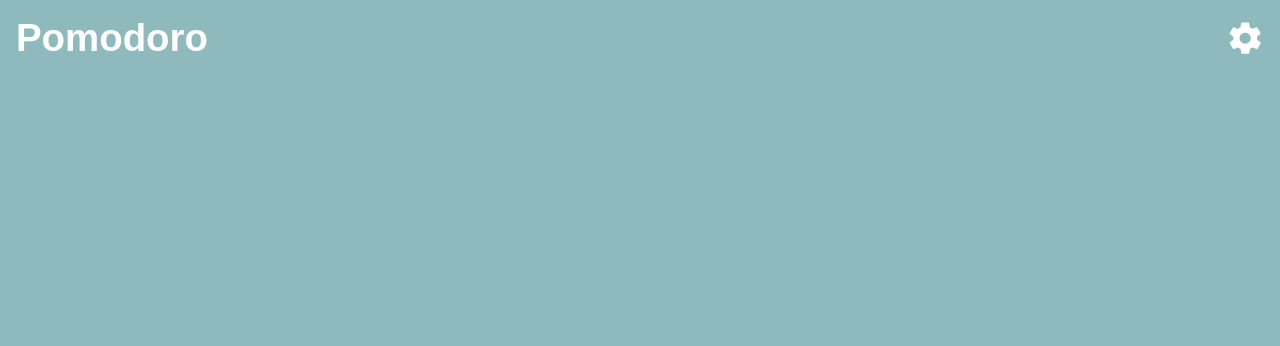
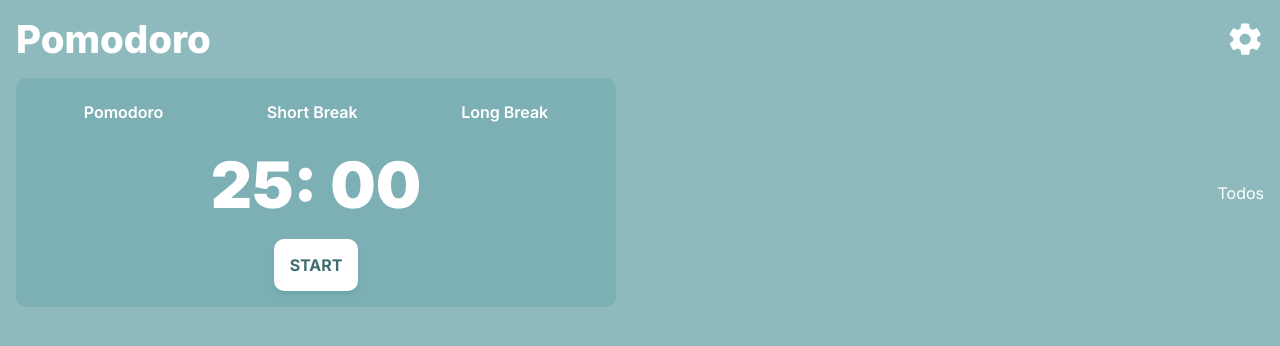
Before and after one commit to uttamakwana/featured-pomodoro, a React (Vite) app: page / in a window 1280 px wide. Shown: the top 346 px of the page. Built offline with nearby package versions, Linux system fonts and the light colour scheme.

Commit message:
Completed with the styling of clock

```diff
--- a/src/App.jsx
+++ b/src/App.jsx
@@ -1,10 +1,18 @@
 // components
-import { Header } from "./components";
+import { Clock, Header, Todos } from "./components";
+// styles
+import "./styles/App.css";
 
 const App = () => {
   return (
     <main className="min-h-100 bg-primary-400" data-theme="Pomodoro" id="app">
-      <Header />
+      <div className="container">
+        <Header />
+        <div className="hero flex-between gap-1">
+          <Clock />
+          <Todos />
+        </div>
+      </div>
     </main>
   );
 };
--- /dev/null
+++ b/src/components/Clock/Clock.jsx
@@ -0,0 +1,19 @@
+// components
+import Tabs from "./Tabs/Tabs";
+import Timer from "./Timer/Timer";
+// css
+import "./clock.css";
+
+const Clock = () => {
+  return (
+    <div className="clock-container max-w-600 w-100 flex-col bg-primary-500 p-1 br-10 gap-1">
+      <Tabs />
+      <Timer />
+      <button className="clock-btn p-1 border-none outline-none fw-600 fs-body1 bg-white-900 text-primary-900 uppercase fw-700 br-10">
+        Start
+      </button>
+    </div>
+  );
+};
+
+export default Clock;
--- /dev/null
+++ b/src/components/Clock/Tabs/Tabs.jsx
@@ -0,0 +1,19 @@
+// tabs
+const displayTabs = ["Pomodoro", "Short Break", "Long Break"];
+
+const Tabs = () => {
+  return (
+    <div className="tabs-container flex">
+      {displayTabs.map((tab) => (
+        <button
+          key={tab}
+          className="tab-btn flex-grow-1 p-8 border-none outline-none fw-600 fs-body1 text-white-900 br-10 text-center fs-medium"
+        >
+          {tab}
+        </button>
+      ))}
+    </div>
+  );
+};
+
+export default Tabs;
--- /dev/null
+++ b/src/components/Clock/Timer/Timer.jsx
@@ -0,0 +1,5 @@
+const Timer = () => {
+  return <div className="timer-container fw-900 text-center">25: 00</div>;
+};
+
+export default Timer;
--- /dev/null
+++ b/src/components/Clock/clock.css
@@ -0,0 +1,20 @@
+/** Tabs CSS */
+.tab-btn {
+ background-color: transparent;
+}
+
+.tab-btn.active {
+ background-color: var(--clr-primary-600);
+}
+
+/** Timer CSS  */
+.timer-container {
+ font-size: clamp(8svh, 5vw, 15svh)
+}
+
+/** Clock CSS */
+.clock-btn {
+ background: var(--clr-primary-500);
+ align-self: center;
+ box-shadow: 0 4px 4px var(--clr-primary-600);
+}
--- a/src/components/Header/Header.jsx
+++ b/src/components/Header/Header.jsx
@@ -4,7 +4,7 @@ import { SettingsIcon } from "../../constants/icons.js";
 const Header = () => {
   return (
     <header className="header">
-      <div className="container flex-between py-1">
+      <div className="flex-between py-1">
         <h1 className="fw-800 fs-heading pointer">Pomodoro</h1>
         <SettingsIcon className="pointer fs-heading" title="Settings" />
       </div>
--- /dev/null
+++ b/src/components/Todos/Todos.jsx
@@ -0,0 +1,5 @@
+const Todos = () => {
+  return <div>Todos</div>;
+};
+
+export default Todos;
--- a/src/components/index.js
+++ b/src/components/index.js
@@ -1,5 +1,7 @@
 // import components
 import Header from "./Header/Header";
+import Clock from "./Clock/Clock";
+import Todos from "./Todos/Todos";
 
 // export components
-export { Header };
+export { Header, Clock, Todos };
--- /dev/null
+++ b/src/styles/App.css
@@ -0,0 +1,6 @@
+/* for the tablet and mobile phones */
+@media (width <= 768px) {
+  .hero {
+    flex-direction: column;
+  }
+}
--- a/src/styles/index.css
+++ b/src/styles/index.css
@@ -6,7 +6,7 @@
   margin: 0;
   padding: 0;
   box-sizing: border-box;
-  font-family: sans-serif;
+  font-family: "Inter", sans-serif;
 }
 
 body {
```
